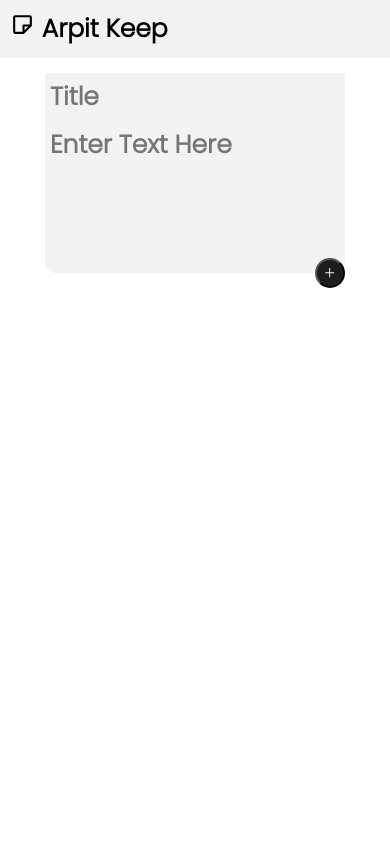
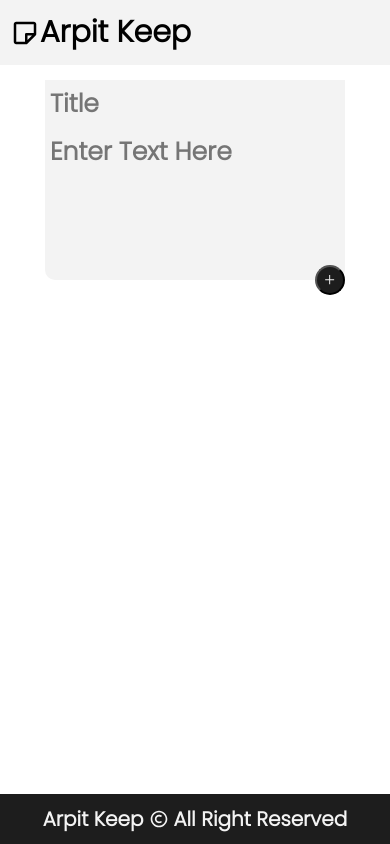
Before and after one commit to Arpitkumar504/Google-Keep-Clone, a React (Create React App) app: page / in a window 390 px wide. Built offline with nearby package versions, Linux system fonts and the light colour scheme.

Commit message:
Adding footer and improving mobile view

```diff
--- a/public/index.html
+++ b/public/index.html
@@ -2,6 +2,7 @@
 <html lang="en">
   <head>
     <title>Keep App</title>
+    <meta name="viewport" content="width=device-width, initial-scale=1.0, shrink-to-fit=no">
   </head>
   <body>
     <noscript>You need to enable JavaScript to run this app.</noscript>
--- a/src/App.js
+++ b/src/App.js
@@ -2,6 +2,7 @@ import React, { useState } from 'react'
 import Headerkeep from './component/Headerkeep.js'
 import Notes from './component/Notes.js'
 import Notegroup from './component/Notegroup.js'
+import Footer from './component/Footer.js'
 
 const App= () => {
     const [alldata, setalldata] = useState([]);
@@ -36,6 +37,7 @@ const App= () => {
                     })
                 }
             </div>
+            <Footer/>
         </div>
     )
 }
--- /dev/null
+++ b/src/component/Footer.js
@@ -0,0 +1,11 @@
+import React from 'react'
+import { BiCopyright } from 'react-icons/bi'
+const Footer = () => {
+    return (
+        <div className='footer'>
+            <h1>Arpit Keep <BiCopyright /> All Right Reserved</h1>
+        </div>
+    )
+}
+
+export default Footer
--- a/src/index.css
+++ b/src/index.css
@@ -112,7 +112,7 @@ textarea {
     align-items: center;
     justify-content: space-between;
     flex-wrap: wrap;
-    height: 300px;
+    height: 500px;
     overflow-y: scroll;
 }
 
@@ -126,3 +126,40 @@ textarea {
     align-items: center;
     justify-content: end;
 }
+
+/* Footer section */
+.footer {
+    width: 100%;
+    padding: 10px;
+    margin-top: 20px;
+    text-align: center;
+    font-size: 10px;
+    font-weight: bold;
+    background-color: #1d1d1d;
+    color: #f3f3f3;
+    position: fixed;
+    bottom: 0;
+    left: 0;
+}
+
+.footer h1 {
+    display: flex;
+    align-items: center;
+    justify-content: center;
+    gap: 5px;
+}
+
+@media(max-width:576px) {
+    .header h1 {
+        font-size: 30px;
+        display: flex;
+        align-items: center;
+    }
+
+    .notesbox {
+        display: flex;
+        justify-content: start;
+        flex-direction: column;
+        height: auto;
+    }
+}
```
